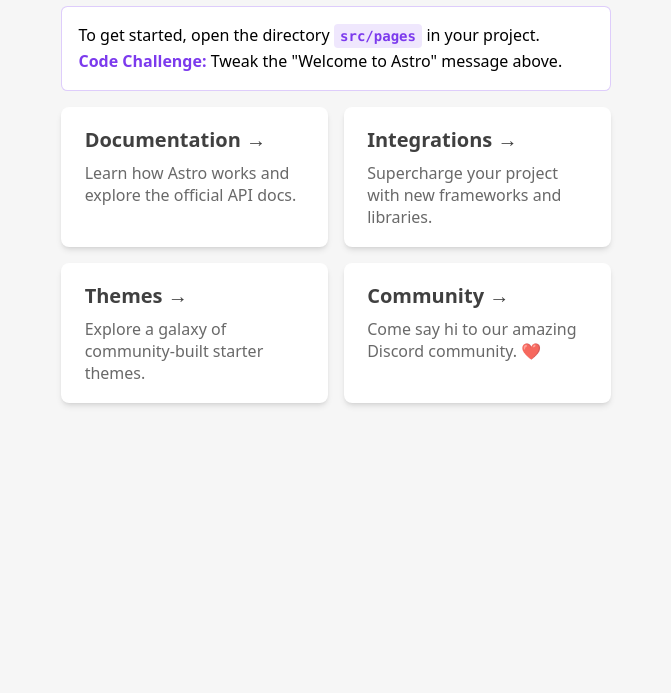
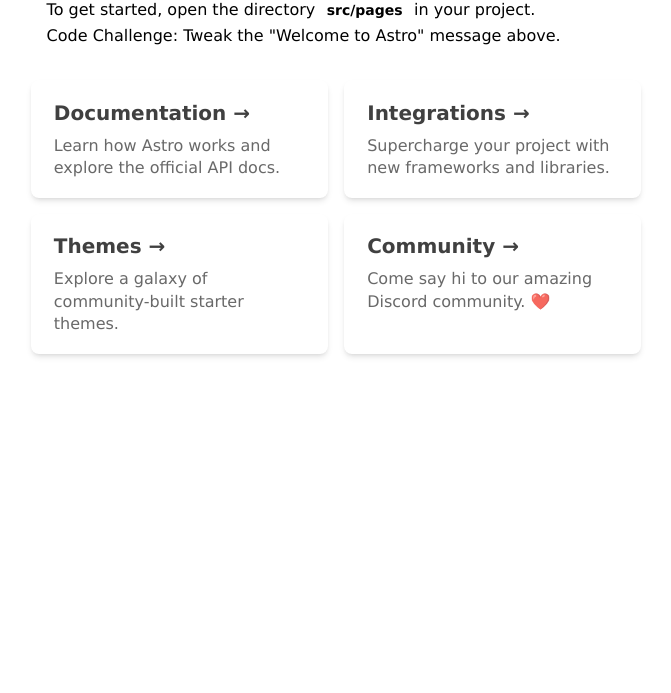
Before and after one commit to tupasj/developer_portfolio, an Astro site: page / in a window 1280 px wide. Shown: the part 107-800 px from the top of the page, without its empty margins (304-975 px from the left). Built offline with nearby package versions, Linux system fonts and the light colour scheme; Astro itself is replaced by a stand-in of ours.

Commit message:
Add CSS reset and base styles

```diff
--- a/src/layouts/Layout.astro
+++ b/src/layouts/Layout.astro
@@ -19,17 +19,82 @@
     <slot />
   </body>
 </html>
+
 <style is:global>
+  /* CSS Reset */
+  /* http://meyerweb.com/eric/tools/css/reset/
+   v2.0 | 20110126
+   License: none (public domain)
+  */
+  html, body, div, span, applet, object, iframe,
+  h1, h2, h3, h4, h5, h6, p, blockquote, pre,
+  a, abbr, acronym, address, big, cite, code,
+  del, dfn, em, img, ins, kbd, q, s, samp,
+  small, strike, strong, sub, sup, tt, var,
+  b, u, i, center,
+  dl, dt, dd, ol, ul, li,
+  fieldset, form, label, legend,
+  table, caption, tbody, tfoot, thead, tr, th, td,
+  article, aside, canvas, details, embed,
+  figure, figcaption, footer, header, hgroup,
+  menu, nav, output, ruby, section, summary,
+  time, mark, audio, video {
+    margin: 0;
+    padding: 0;
+    border: 0;
+    font-size: 100%;
+    font: inherit;
+    vertical-align: baseline;
+  }
+  /* HTML5 display-role reset for older browsers */
+  article, aside, details, figcaption, figure,
+  footer, header, hgroup, menu, nav, section {
+    display: block;
+  }
+  body {
+    line-height: 1;
+  }
+  ol, ul {
+    list-style: none;
+  }
+  blockquote, q {
+    quotes: none;
+  }
+  blockquote:before, blockquote:after,
+  q:before, q:after {
+    content: '';
+    content: none;
+  }
+  table {
+    border-collapse: collapse;
+    border-spacing: 0;
+  }
+
+/* Base styles */
   :root {
-		--accent: 124, 58, 237;
-		--accent-gradient: linear-gradient(45deg, rgb(var(--accent)), #da62c4 30%, white 60%);
+    --dark-blue: #141439;
+    --dark-gray: #464646;
+    --regular-black: #000000;
+    --regular-gray: #d3d3d3;
+    --regular-turquoise: #259584;
+    --light-blue: #40778c;
+    --light-gray: #fafafa;
   }
-	html {
-		font-family: system-ui, sans-serif;
-		background-color: #F6F6F6;
+  html,
+  body {
+    min-height: 100%;
+    font-family: Geneva, Verdana, sans-serif;
   }
-	code {
-		font-family: Menlo, Monaco, Lucida Console, Liberation Mono, DejaVu Sans Mono,
-			Bitstream Vera Sans Mono, Courier New, monospace;
+  h2 {
+    font-size: 2.1rem;
+    font-weight: bold;
+  }
+  h3 {
+    font-size: 1.25rem;
+    font-weight: bold;
+  }
+  a {
+    text-decoration: none;
+    color: var(--light-gray);
   }
 </style>
```
Lines whose indentation alone changed are shown as unchanged.
